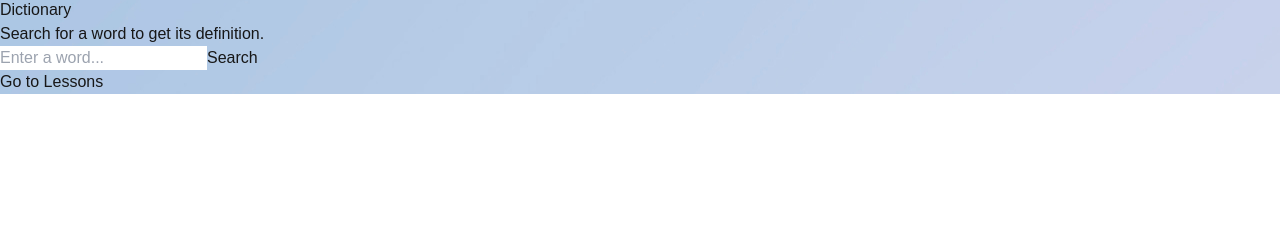
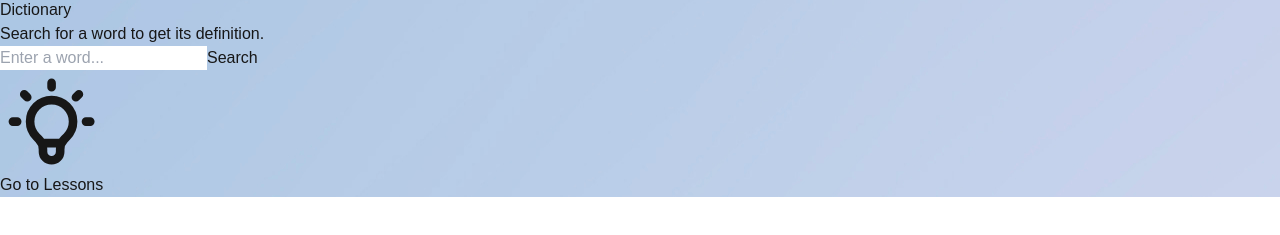
Before and after one commit to HangerYang/CS239_HCI, a Next.js app in the folder NewUI+Backend/NewUI/: page /conversation in a window 1280 px wide. Shown: the part 189-424 px from the top of the page. Built offline with nearby package versions, Linux system fonts and the light colour scheme; no server answers.

Commit message:
hofully the lesson function works

```diff
--- a/NewUI+Backend/NewUI/src/app/conversation/page.tsx
+++ b/NewUI+Backend/NewUI/src/app/conversation/page.tsx
@@ -193,6 +193,44 @@ const ConversationPage = () => {
       } finally {
         setIsLoading(false);
       }
+    }
+  };
+
+  const generateLessons = async () => {
+    if (!user) {
+      alert("Please log in to generate lessons.");
+      return;
+    }
+
+    try {
+      setIsLoading(true);
+      const username = user.displayName || user.email?.split('@')[0] || 'Guest';
+
+      console.log("Generating lessons for:", username);
+
+      const response = await fetch('http://localhost:8000/api/get_lessons', {
+        method: 'POST',
+        headers: {
+          'Content-Type': 'application/json',
+        },
+        body: JSON.stringify({ username }),
+      });
+
+      if (!response.ok) {
+        throw new Error(`Error: ${response.status}`);
+      }
+
+      const data = await response.json();
+      console.log("Lessons generated:", data);
+
+      // Navigate to the lessons page
+      router.push('/lesson');
+
+    } catch (error) {
+      console.error("Error generating lessons:", error);
+      alert("Failed to generate lessons. Please try again.");
+    } finally {
+      setIsLoading(false);
     }
   };
 
@@ -505,10 +543,21 @@ const ConversationPage = () => {
             {/* Lessons button */}
             <div className="mt-0">
               <button
-                onClick={() => router.push('/lesson')}
-                className="w-full bg-[#20b2aa] hover:bg-[#008080] py-3 rounded-lg text-white font-medium transition-colors"
+                onClick={generateLessons}
+                className="w-full bg-[#20b2aa] hover:bg-[#008080] py-3 rounded-lg text-white font-medium transition-colors flex items-center justify-center"
+                disabled={isLoading}
               >
-                Go to Lessons
+                {isLoading ? (
+                  <>
+                  </>
+                ) : (
+                  <>
+                    <svg xmlns="http://www.w3.org/2000/svg" className="h-5 w-5 mr-2" fill="none" viewBox="0 0 24 24" stroke="currentColor">
+                      <path strokeLinecap="round" strokeLinejoin="round" strokeWidth={2} d="M9.663 17h4.673M12 3v1m6.364 1.636l-.707.707M21 12h-1M4 12H3m3.343-5.657l-.707-.707m2.828 9.9a5 5 0 117.072 0l-.548.547A3.374 3.374 0 0014 18.469V19a2 2 0 11-4 0v-.531c0-.895-.356-1.754-.988-2.386l-.548-.547z" />
+                    </svg>
+                    Go to Lessons
+                  </>
+                )}
               </button>
             </div>
           </div>
```
Also changed, not shown: 1 other file (tests, documents, lock files or other folders).
